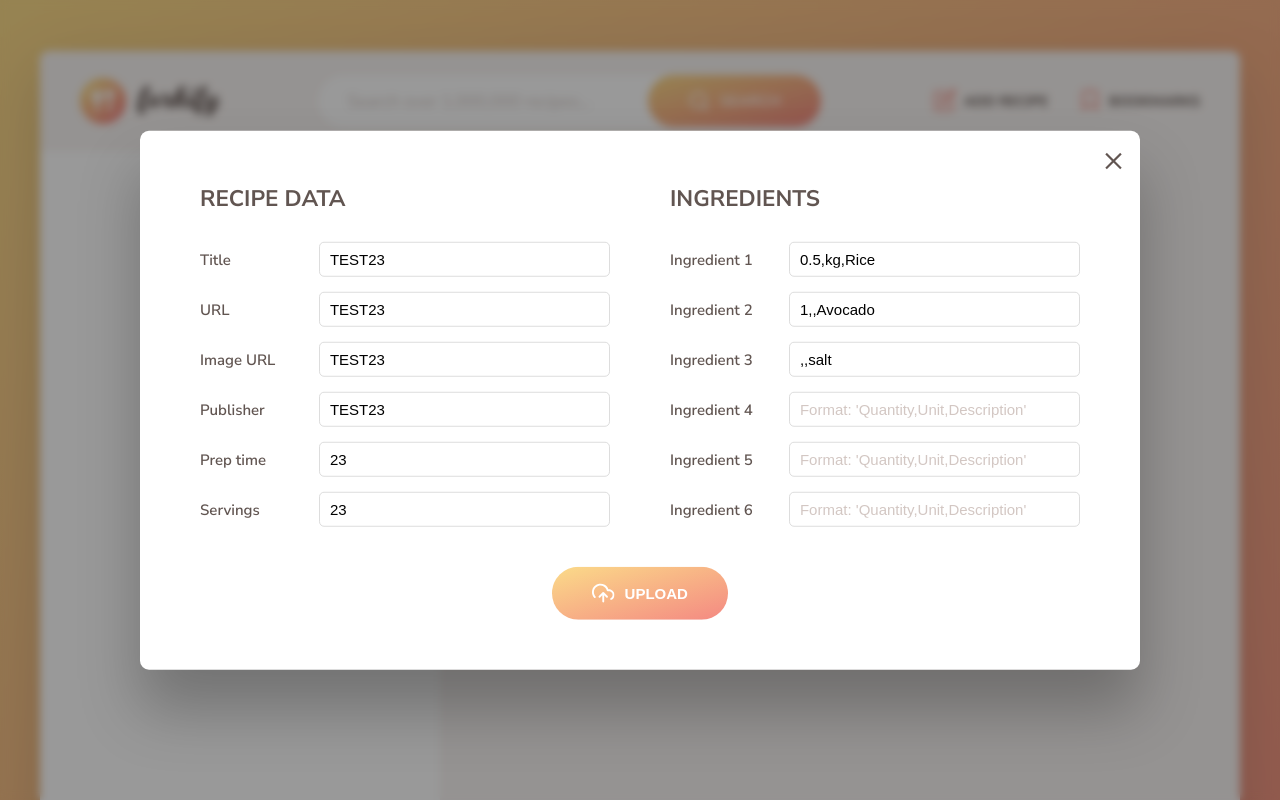
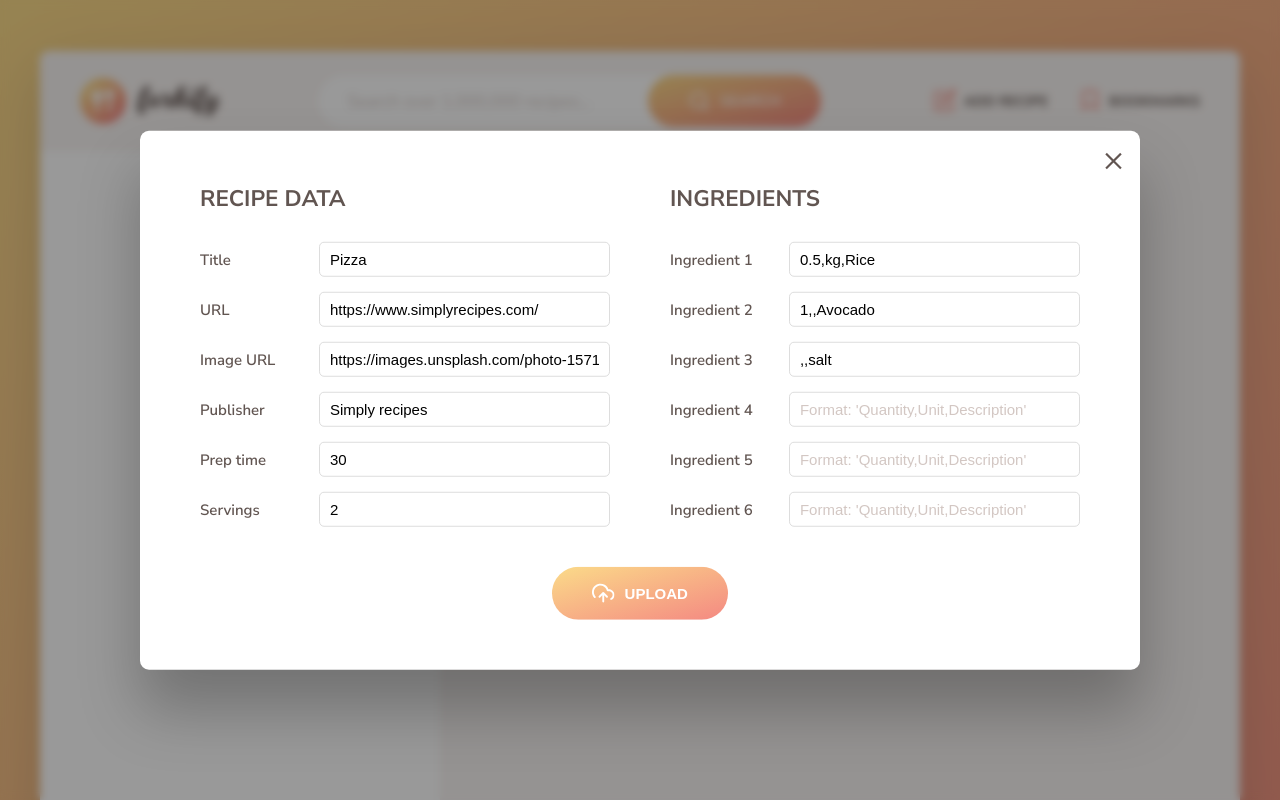
Before and after one commit to dkonvisar/forkify, a website built with Parcel: page index.html in a window 1280 px wide. Both pictures are taken after a click on the button "ADD RECIPE". Shown: the top 800 px of the page. Built offline with nearby package versions, Linux system fonts and the light colour scheme.

Commit message:
some cleaned up

```diff
--- a/index.html
+++ b/index.html
@@ -63,20 +63,6 @@
                       No bookmarks yet. Find a nice recipe and bookmark it :)
                     </p>
                   </div>
-
-                  <!-- <li class="preview">
-                    <a class="preview__link" href="#23456">
-                      <figure class="preview__fig">
-                        <img src="src/img/test-1.jpg" alt="Test" />
-                      </figure>
-                      <div class="preview__data">
-                        <h4 class="preview__name">
-                          Pasta with Tomato Cream ...
-                        </h4>
-                        <p class="preview__publisher">The Pioneer Woman</p>
-                      </div>
-                    </a>
-                  </li> -->
                 </ul>
               </div>
             </li>
@@ -85,41 +71,9 @@
       </header>
 
       <div class="search-results">
-        <ul class="results">
-          <!--
-          <li class="preview">
-            <a class="preview__link preview__link--active" href="#23456">
-              <figure class="preview__fig">
-                <img src="src/img/test-1.jpg" alt="Test" />
-              </figure>
-              <div class="preview__data">
-                <h4 class="preview__title">Pasta with Tomato Cream ...</h4>
-                <p class="preview__publisher">The Pioneer Woman</p>
-                <div class="preview__user-generated">
-                  <svg>
-                    <use href="src/img/icons.svg#icon-user"></use>
-                  </svg>
-                </div>
-              </div>
-            </a>
-          </li>
-           -->
-        </ul>
+        <ul class="results"></ul>
 
-        <div class="pagination">
-          <!-- <button class="btn--inline pagination__btn--prev">
-            <svg class="search__icon">
-              <use href="src/img/icons.svg#icon-arrow-left"></use>
-            </svg>
-            <span>Page 1</span>
-          </button>
-          <button class="btn--inline pagination__btn--next">
-            <span>Page 3</span>
-            <svg class="search__icon">
-              <use href="src/img/icons.svg#icon-arrow-right"></use>
-            </svg>
-          </button> -->
-        </div>
+        <div class="pagination"></div>
 
         <p class="copyright">
           &copy; Copyright by
@@ -140,119 +94,12 @@
               <use href="src/img/icons.svg#icon-smile"></use>
             </svg>
           </div>
-          <p>Start by searching for a recipe or an ingredient. Have fun!</p>
+          <p>
+            Start by searching for a recipe or an ingredient. Have fun!
+            <br />
+            I prefer pizza, pasta or potato 🙂
+          </p>
         </div>
-
-        <!-- <div class="spinner">
-          <svg>
-            <use href="src/img/icons.svg#icon-loader"></use>
-          </svg>
-        </div> -->
-
-        <!-- <div class="error">
-            <div>
-              <svg>
-                <use href="src/img/icons.svg#icon-alert-triangle"></use>
-              </svg>
-            </div>
-            <p>No recipes found for your query. Please try again!</p>
-          </div> -->
-
-        <!--
-        <figure class="recipe__fig">
-          <img src="src/img/test-1.jpg" alt="Tomato" class="recipe__img" />
-          <h1 class="recipe__title">
-            <span>Pasta with tomato cream sauce</span>
-          </h1>
-        </figure>
-
-        <div class="recipe__details">
-          <div class="recipe__info">
-            <svg class="recipe__info-icon">
-              <use href="src/img/icons.svg#icon-clock"></use>
-            </svg>
-            <span class="recipe__info-data recipe__info-data--minutes">45</span>
-            <span class="recipe__info-text">minutes</span>
-          </div>
-          <div class="recipe__info">
-            <svg class="recipe__info-icon">
-              <use href="src/img/icons.svg#icon-users"></use>
-            </svg>
-            <span class="recipe__info-data recipe__info-data--people">4</span>
-            <span class="recipe__info-text">servings</span>
-
-            <div class="recipe__info-buttons">
-              <button class="btn--tiny btn--increase-servings">
-                <svg>
-                  <use href="src/img/icons.svg#icon-minus-circle"></use>
-                </svg>
-              </button>
-              <button class="btn--tiny btn--increase-servings">
-                <svg>
-                  <use href="src/img/icons.svg#icon-plus-circle"></use>
-                </svg>
-              </button>
-            </div>
-          </div>
-
-          <div class="recipe__user-generated">
-            <svg>
-              <use href="src/img/icons.svg#icon-user"></use>
-            </svg>
-          </div>
-          <button class="btn--round">
-            <svg class="">
-              <use href="src/img/icons.svg#icon-bookmark-fill"></use>
-            </svg>
-          </button>
-        </div>
-
-        <div class="recipe__ingredients">
-          <h2 class="heading--2">Recipe ingredients</h2>
-          <ul class="recipe__ingredient-list">
-            <li class="recipe__ingredient">
-              <svg class="recipe__icon">
-                <use href="src/img/icons.svg#icon-check"></use>
-              </svg>
-              <div class="recipe__quantity">1000</div>
-              <div class="recipe__description">
-                <span class="recipe__unit">g</span>
-                pasta
-              </div>
-            </li>
-
-            <li class="recipe__ingredient">
-              <svg class="recipe__icon">
-                <use href="src/img/icons.svg#icon-check"></use>
-              </svg>
-              <div class="recipe__quantity">0.5</div>
-              <div class="recipe__description">
-                <span class="recipe__unit">cup</span>
-                ricotta cheese
-              </div>
-            </li>
-          </ul>
-        </div>
-
-        <div class="recipe__directions">
-          <h2 class="heading--2">How to cook it</h2>
-          <p class="recipe__directions-text">
-            This recipe was carefully designed and tested by
-            <span class="recipe__publisher">The Pioneer Woman</span>. Please check out
-            directions at their website.
-          </p>
-          <a
-            class="btn--small recipe__btn"
-            href="http://thepioneerwoman.com/cooking/pasta-with-tomato-cream-sauce/"
-            target="_blank"
-          >
-            <span>Directions</span>
-            <svg class="search__icon">
-              <use href="src/img/icons.svg#icon-arrow-right"></use>
-            </svg>
-          </a>
-        </div>
-        -->
       </div>
     </div>
 
@@ -263,17 +110,27 @@
         <div class="upload__column">
           <h3 class="upload__heading">Recipe data</h3>
           <label>Title</label>
-          <input value="TEST23" required name="title" type="text" />
+          <input value="Pizza" required name="title" type="text" />
           <label>URL</label>
-          <input value="TEST23" required name="sourceUrl" type="text" />
+          <input
+            value="https://www.simplyrecipes.com/"
+            required
+            name="sourceUrl"
+            type="text"
+          />
           <label>Image URL</label>
-          <input value="TEST23" required name="image" type="text" />
+          <input
+            value="https://images.unsplash.com/photo-1571066811602-716837d681de"
+            required
+            name="image"
+            type="text"
+          />
           <label>Publisher</label>
-          <input value="TEST23" required name="publisher" type="text" />
+          <input value="Simply recipes" required name="publisher" type="text" />
           <label>Prep time</label>
-          <input value="23" required name="cookingTime" type="number" />
+          <input value="30" required name="cookingTime" type="number" />
           <label>Servings</label>
-          <input value="23" required name="servings" type="number" />
+          <input value="2" required name="servings" type="number" />
         </div>
 
         <div class="upload__column">
--- a/src/js/config.js
+++ b/src/js/config.js
@@ -1,5 +1,5 @@
 export const API_URL = 'https://forkify-api.herokuapp.com/api/v2/recipes/';
 export const TIMEOUT_SEC = 10;
 export const RES_PER_PAGE = 10;
-export const KEY = 'afc8e89b-99d8-4485-adb1-98eccaa7d9e2';
+export const KEY = '8c1e7820-8c29-4b58-82df-f06194923db9';
 export const MODAL_CLOSE_SEC = 2.5;
```
